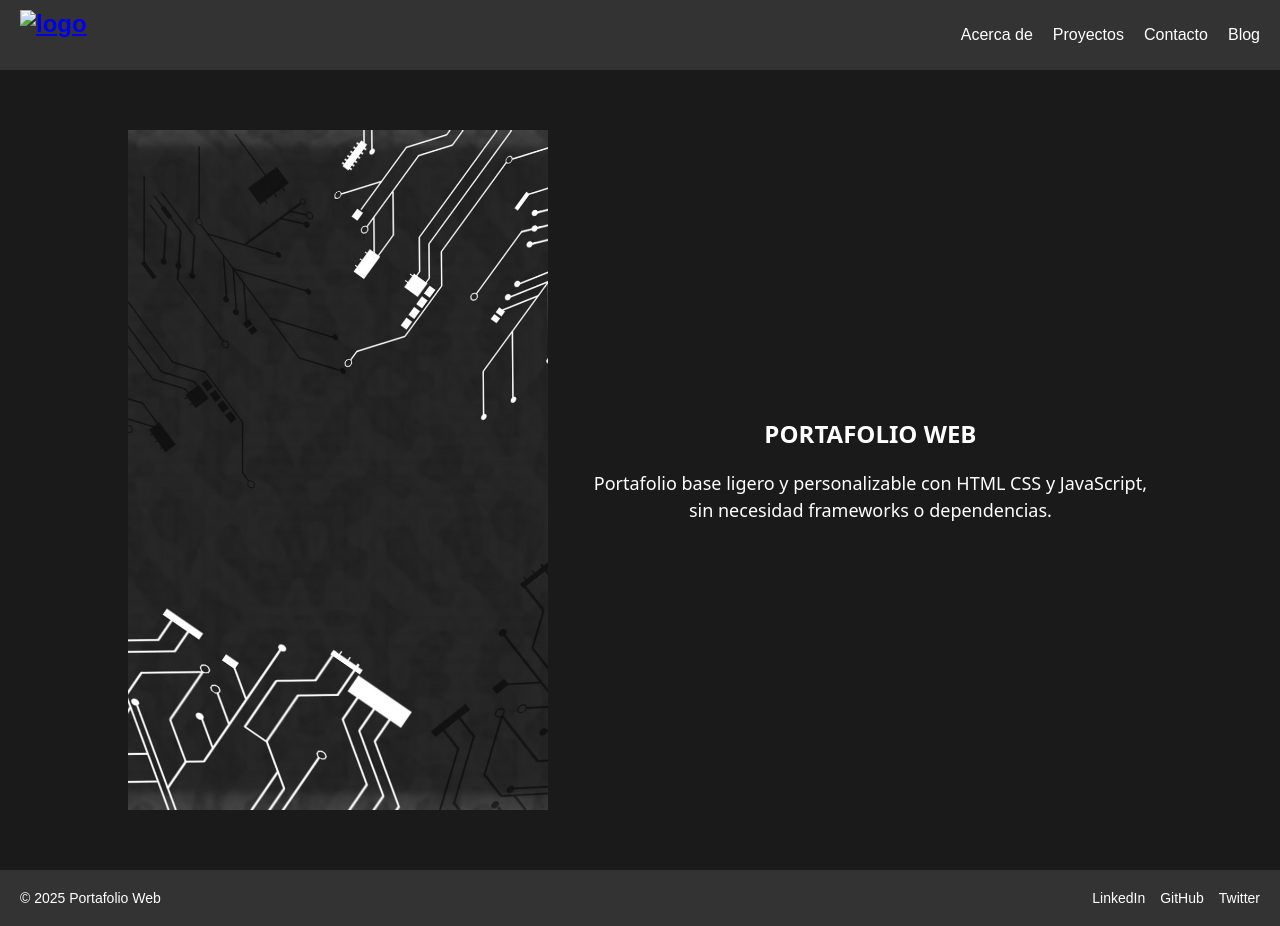
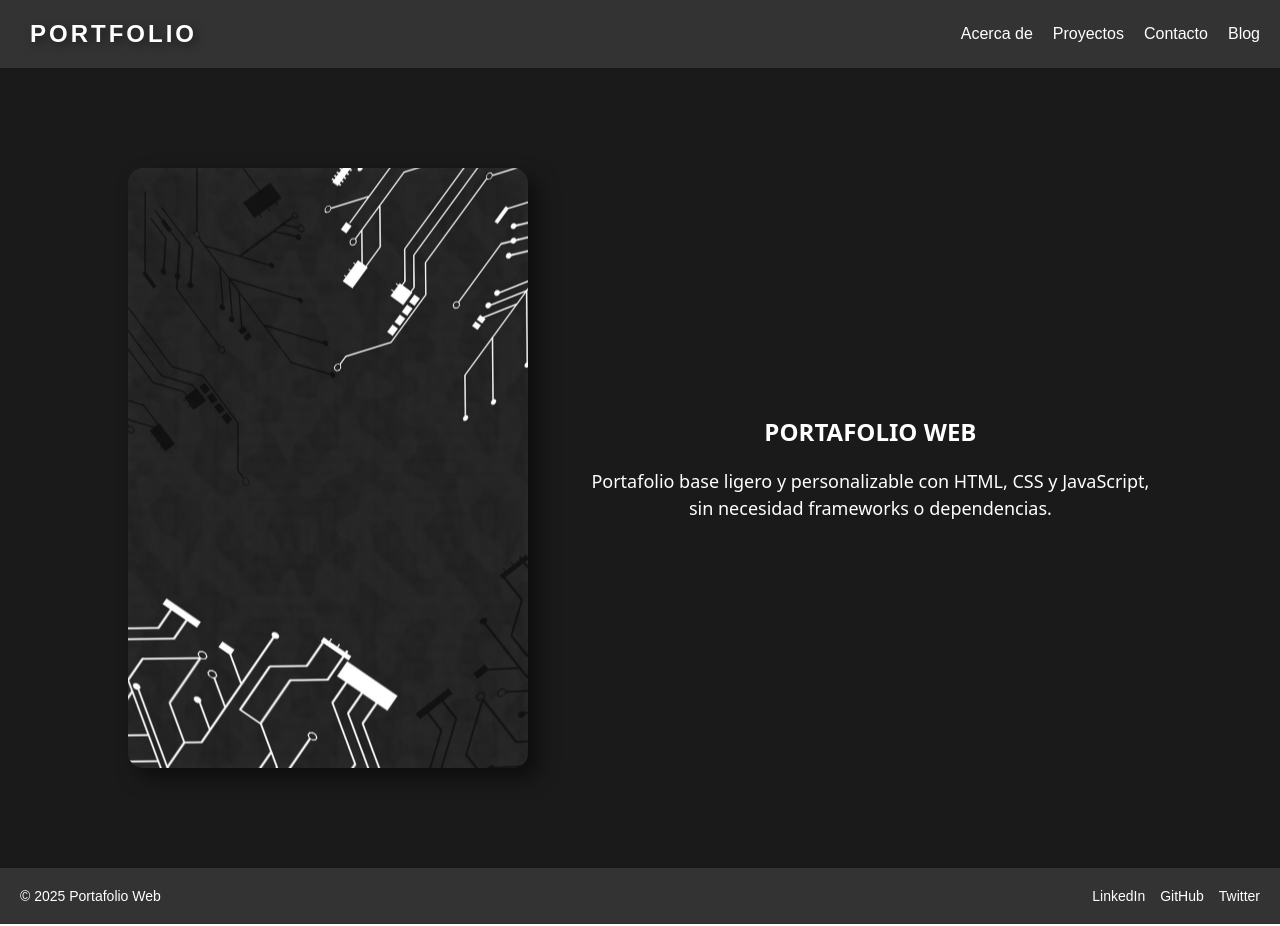
Before and after one commit to Haixs/Portfolio, a plain HTML site: page index.html in a window 1280 px wide. Drawn offline with Linux system fonts and the light colour scheme.

Commit message:
Logo e Imagen principal

```diff
--- a/index.html
+++ b/index.html
@@ -11,11 +11,9 @@
 <body>
     <!-- NAVEGACION -->
     <nav>
-        <h1 id="logo">
-            <a href="index.html">
-              <img src="img/logo.png" alt="logo">
-            </a>
-          </h1>
+        <a href="index.html" id="logo">
+           <h1>Portfolio</h1>
+        </a>
         <ul>
             <li><a href="#sobre">Acerca de</a></li>
             <li><a href="./proyectos.html">Proyectos</a></li>
@@ -29,7 +27,7 @@
         <img src="./img/hero__photo__1.jpg" alt="Imagen de ejemplo" class="hero__photo__1">
         <div class="texto">
             <h1 class="titulo_h1">PORTAFOLIO WEB</h1>
-            <p class="parrafo_p">Portafolio base ligero y personalizable con HTML CSS y JavaScript, sin necesidad frameworks o dependencias.</p>
+            <p class="parrafo_p">Portafolio base ligero y personalizable con HTML, CSS y JavaScript, sin necesidad frameworks o dependencias.</p>
         </div>
     </div>
 </article>
--- a/styles.css
+++ b/styles.css
@@ -21,7 +21,27 @@ nav {
 
 /* Estilo para el logo */
 #logo {
-    height: 50px; /* Ajusta el tamaño del logo */
+    display: inline-block; /* Hace que el enlace tenga dimensiones */
+    text-decoration: none; /* Quita el subrayado del enlace */
+    color: #fff; /* Color del texto */
+    font-size: 1rem; /* Tamaño del texto */
+    font-weight: bold; /* Texto en negrita */
+    text-transform: uppercase; /* Convierte el texto a mayúsculas */
+    letter-spacing: 3px; /* Espaciado entre letras */
+    filter: drop-shadow(3px 3px 5px rgba(0, 0, 0, 0.5)); /* Sombra difuminada */
+}
+
+#logo h1 {
+    margin: 0;
+    padding: 10px; /* Ajusta el área clickeable */
+    transition: transform 0.4s ease-in-out; /* Suaviza la animación */
+    transform-origin: left; /* Hace que la animación de escala crezca desde la izquierda */
+}
+
+/* Efecto al pasar el cursor */
+#logo:hover h1 {
+    transform: scaleX(1.1); /* Expande solo en el eje X (hacia la derecha) */
+    filter: drop-shadow(5px 5px 10px rgba(0, 0, 0, 0.5)); /* Aumenta el difuminado */
 }
 
 /* Estilo para la lista de navegación */
@@ -131,10 +151,28 @@ article {
 
 /* Imagen a la izquierda */
 .hero__photo__1 {
-    width:420px;
-    height:680px;
+    width: 400px;
+    height: 600px;
     object-fit: cover;
+    border-radius: 15px; /* Bordes redondeados suaves */
+    box-shadow: 10px 10px 20px rgba(0, 0, 0, 0.5); /* Sombra en la parte inferior y derecha */
+    animation: spin-horizontal 1s ease-out 0.3s forwards;
+    transform-style: preserve-3d;
 }
+
+/* Animación de giro horizontal */
+@keyframes spin-horizontal {
+    from {
+        transform: rotateY(0deg) scale(0.8);
+        opacity: 0;
+    }
+    to {
+        transform: rotateY(360deg) scale(1);
+        opacity: 1;
+    }
+}
+
+
 
 /* Contenido de texto a la derecha */
 .texto {
```
Also changed, not shown: proyectos.html (+3 -5 lines).
